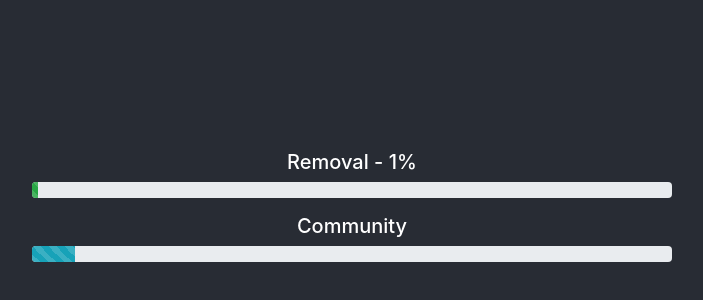
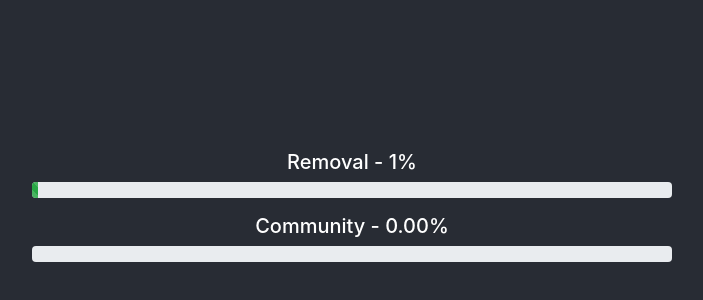
Before and after one commit to chris-bryant/the-countdown, a React (Create React App) app: page / in a window 1280 px wide. Shown: the part 186-486 px from the top of the page, without its empty margins (288-991 px from the left). Built offline with nearby package versions, Linux system fonts and the light colour scheme.

Commit message:
Auto-calculate CS progress.

```diff
--- a/src/App.js
+++ b/src/App.js
@@ -9,7 +9,26 @@ class App extends Component {
     const end = moment('11-14-2019').startOf('day');
     const daysLeft = end.diff(today, 'days');
     const percentDone = Math.floor((1 - (daysLeft / 365)) * 100);
-    const csDaysDone = 1;
+    const csDays = [
+      moment('03-23-2019'),
+      moment('03-30-2019'),
+      moment('04-02-2019'),
+      moment('04-03-2019'),
+      moment('04-04-2019'),
+      moment('04-05-2019'),
+      moment('04-06-2019'),
+      moment('04-13-2019'),
+      moment('04-20-2019'),
+      moment('04-27-2019'),
+      moment('04-30-2019'),
+      moment('05-01-2019'),
+      moment('05-02-2019'),
+      moment('05-03-2019'),
+      moment('05-04-2019')
+    ];
+
+    const isAfterMap = csDays.map(day => today.isAfter(day.startOf('day')));
+    const csDaysDone = isAfterMap.filter(after => !!after).length;
 
     return (
       <div className="App">
@@ -19,7 +38,7 @@ class App extends Component {
             <Progress striped color="success" value={percentDone} />
           </p>
           <p>
-            <h5>Community</h5>
+            <h5>Community - {(csDaysDone / 15).toFixed(2)}%</h5>
             <Progress striped color="info" value={csDaysDone} max={15} />
           </p>
         </div>
```
